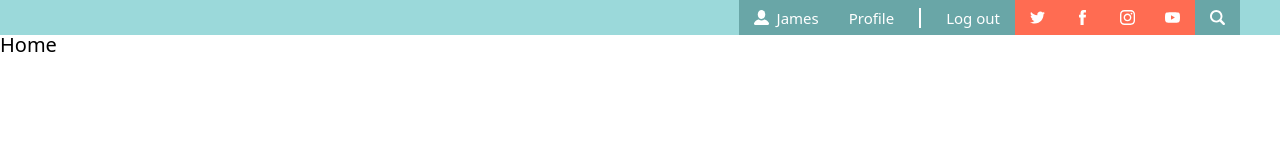
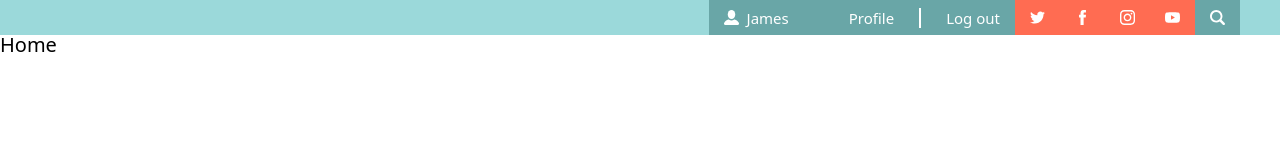
Before and after one commit to enijar/soberistas, a Next.js app: page / in a window 1280 px wide. Shown: the top 160 px of the page. Built offline with nearby package versions, Linux system fonts and the light colour scheme.

Commit message:
chore: add spacing to header

```diff
--- a/src/components/header/header.tsx
+++ b/src/components/header/header.tsx
@@ -25,6 +25,7 @@ export default function Header() {
               <span>&nbsp;&nbsp;</span>
               <span>James</span>
             </HeaderAction>
+            <HeaderAction />
             <HeaderAction>
               <Link href="/">Profile</Link>
             </HeaderAction>
```
